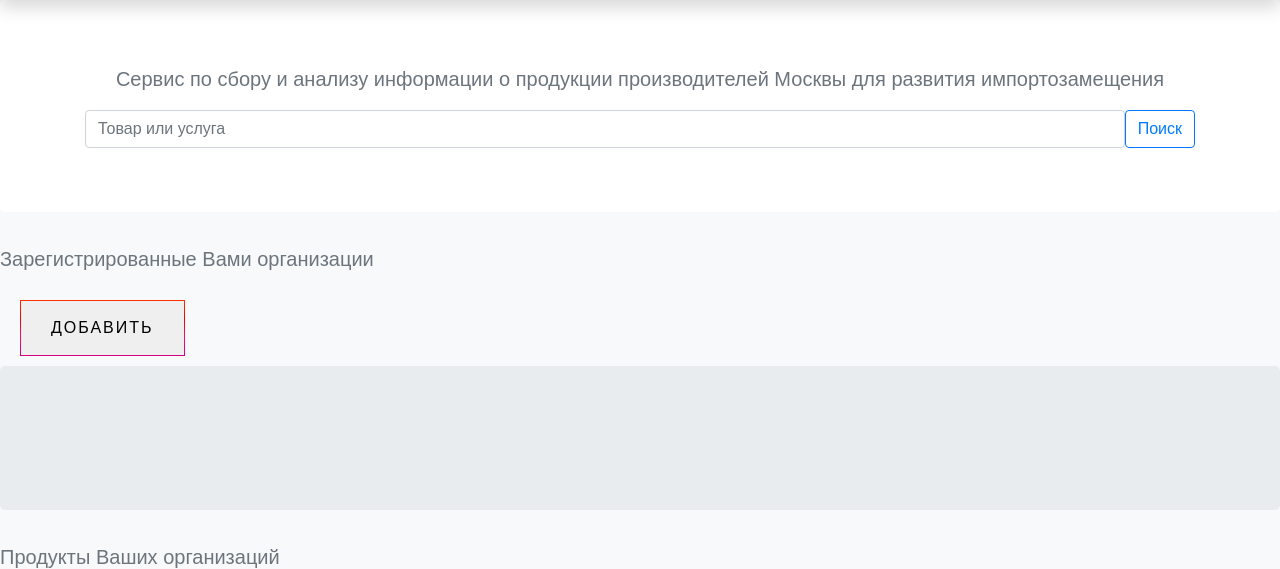
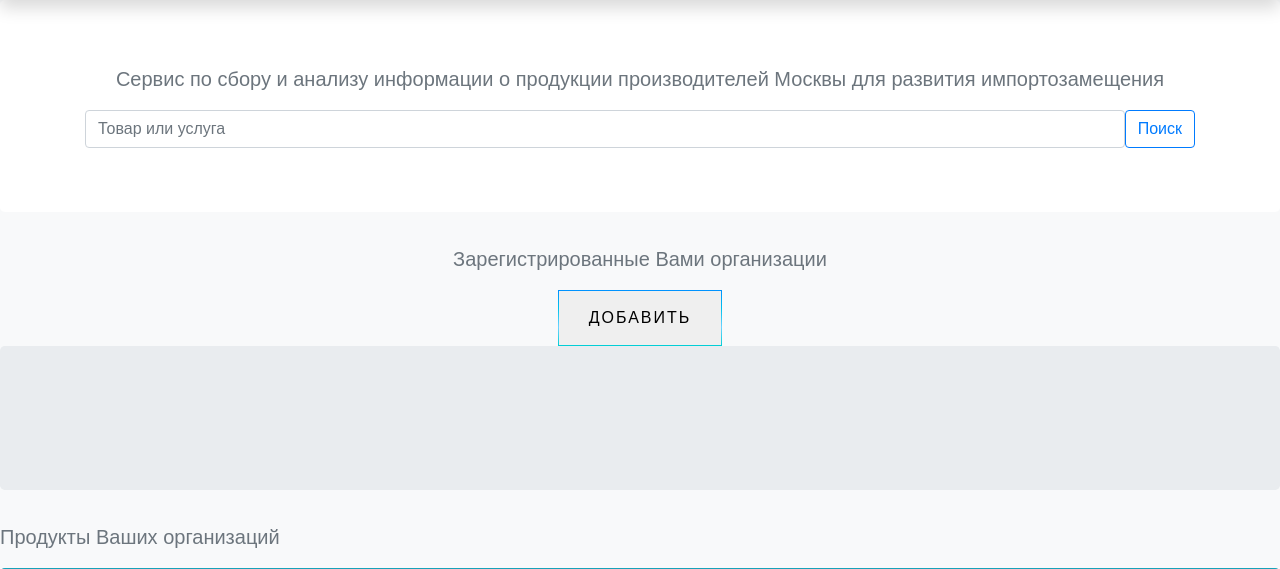
Before and after one commit to Loveskyrim/import_substitution, a Django app: page / in a window 1280 px wide. Shown: the part 74-643 px from the top of the page. Run offline with Django 3.2, Linux system fonts and the light colour scheme; the visitor is signed in with stand-in values (Sample User, id 1); data comes from the database, SQL or seed files in the repository; data that the repository does not hold is empty; parts of the project's set-up code (start-up, migrations or seed data) failed here and were passed over; some libraries are stand-ins or nearby versions.

Commit message:
Update mainPage.html
синий цвет, центер - большая кнопка

```diff
--- a/ANTIZAVOZ/mainPage/templates/mainPage/mainPage.html
+++ b/ANTIZAVOZ/mainPage/templates/mainPage/mainPage.html
@@ -133,7 +133,7 @@ body {
   position: relative;
   padding: 15px 30px;
   border: 1px solid;
-  border-image: linear-gradient(180deg, #ff3000, #ed0200, #ff096c, #d50082);
+  border-image: linear-gradient(180deg, #0091ff, #00c1ed, #6dd3ff, #00ced5);
   border-image-slice: 1;
   margin: 10px 20px;
   font-family: 'Montserrat', sans-serif;
@@ -151,7 +151,7 @@ body {
   width: 100%;
   z-index: -1;
   color: black;
-  background: linear-gradient(180deg, #ff3000, #ed0200, #ff096c, #d50082);
+  background: linear-gradient(180deg, #0091ff, #00c1ed, #6dd3ff, #00ced5);
   transition: .8s cubic-bezier(.165, .84, .44, 1);
 }
 .sliding-button:hover {
@@ -176,9 +176,11 @@ body {
     </div>
 </section>
 
-        <div><p class="lead text-muted">Зарегистрированные Вами организации</p></div>
-<button type="button" class="sliding-button" data-toggle="modal"
-                data-target="#addCompanyInfoModal">Добавить</button>
+   <div><p class="lead text-muted" style="text-align: center;">Зарегистрированные Вами организации</p></div>
+        <button  type="button" class="sliding-button" style="margin: 0 auto;
+               display: block;"data-toggle="modal"
+               data-target="#addCompanyInfoModal">Добавить
+         </button>
 
 <section class="jumbotron text-center bg-grey">
     <div class="album py-2 bg-grey">
```
